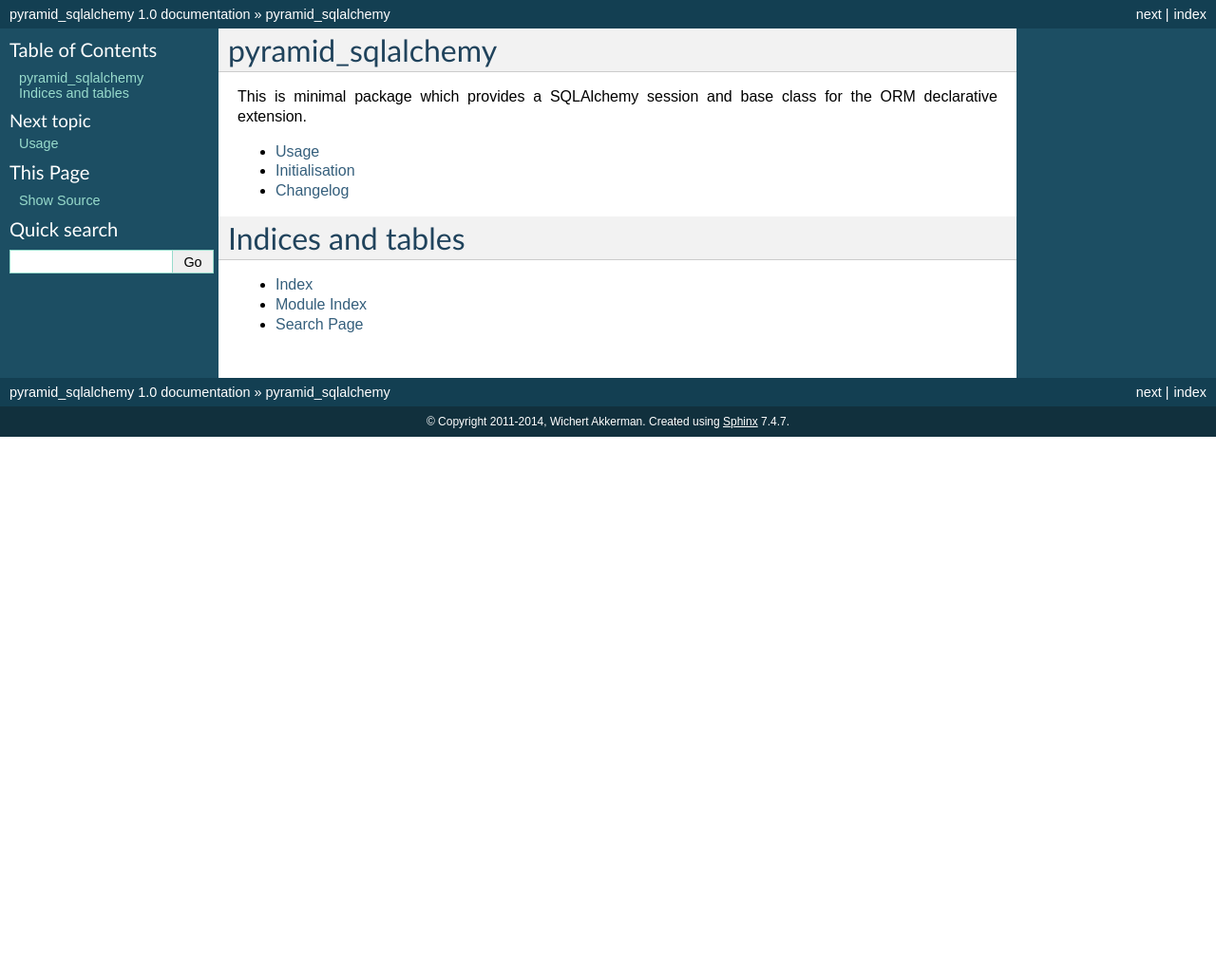
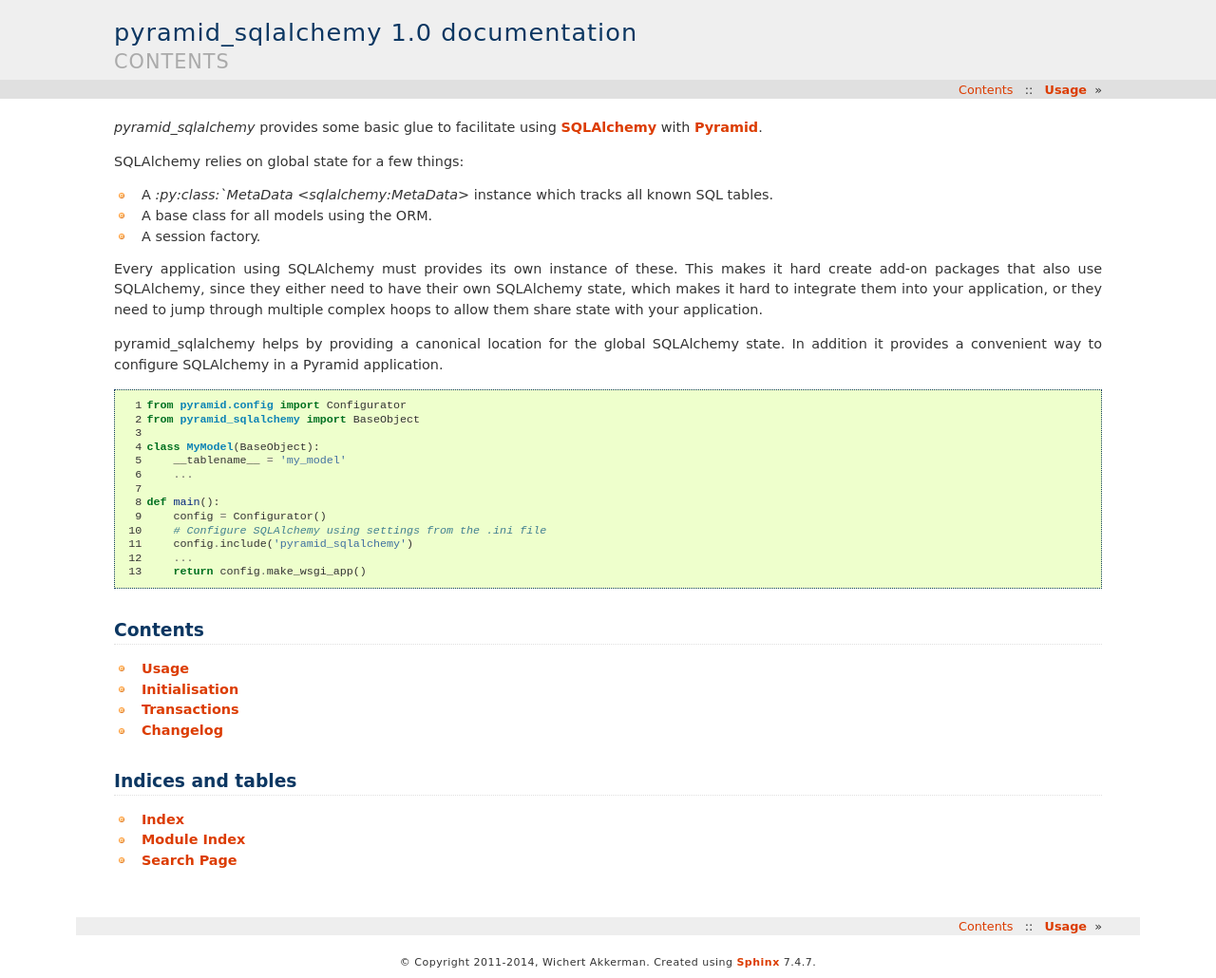
Before and after one commit to wichert/pyramid_sqlalchemy, a Sphinx documentation site: the page built from docs/index.rst, in a window 1280 px wide. Shown: the whole page at 95% size. Built offline with Sphinx 7.4.7, drawn with Linux system fonts in a browser that asks for light colours; before the commit the page ends 900 px from its top, so only the background shows below that.

Commit message:
Various documentation updates

```diff
--- a/docs/conf.py
+++ b/docs/conf.py
@@ -90,7 +90,7 @@
 
 # The theme to use for HTML and HTML Help pages.  See the documentation for
 # a list of builtin themes.
-html_theme = 'default'
+html_theme = 'haiku'
 
 # Theme options are theme-specific and customize the look and feel of a theme
 # further.  For a list of options available for each theme, see the
--- a/docs/index.rst
+++ b/docs/index.rst
@@ -1,15 +1,51 @@
-pyramid_sqlalchemy
-==================
+`pyramid_sqlalchemy` provides some basic glue to facilitate using
+`SQLAlchemy <http://www.sqlalchemy.org/>`_ with `Pyramid
+<docs.pylonsproject.org/projects/pyramid/en/latest/>`_.
 
-This is minimal package which provides a SQLAlchemy session and base class for
-the ORM declarative extension.
+SQLAlchemy relies on global state for a few things:
 
+* A `:py:class:`MetaData <sqlalchemy:MetaData>` instance which tracks all
+  known SQL tables.
+* A base class for all models using the ORM.
+* A session factory.
+
+Every application using SQLAlchemy must provides its own instance of these.
+This makes it hard create add-on packages that also use SQLAlchemy, since they
+either need to have their own SQLAlchemy state, which makes it hard to
+integrate them into your application, or they need to jump through multiple
+complex hoops to allow them share state with your application.
+
+pyramid_sqlalchemy helps by providing a canonical location for the global
+SQLAlchemy state. In addition it provides a convenient way to configure
+SQLAlchemy in a Pyramid application.
+
+.. code-block:: python
+   :linenos:
+
+   from pyramid.config import Configurator
+   from pyramid_sqlalchemy import BaseObject
+
+   class MyModel(BaseObject):
+       __tablename__ = 'my_model'
+       ...
+
+   def main():
+       config = Configurator()
+       # Configure SQLAlchemy using settings from the .ini file
+       config.include('pyramid_sqlalchemy')
+       ...
+       return config.make_wsgi_app()
+
+
+Contents
+========
 
 .. toctree::
    :maxdepth: 1
 
    usage
    init
+   transactions
    changes
 
 Indices and tables
--- a/docs/init.rst
+++ b/docs/init.rst
@@ -9,13 +9,15 @@
    config.include('pyramid_sqlalchemy')
 
 This will pick up any ``sqlalchemy.*`` entries from your ``.ini`` file and
-use those to configure SQLAlchemy.
+use those to configure SQLAlchemy. In particular the ``sqlalchemy.url``
+entry is used, which must contain a database URI.
 
 For non-Pyramid applications or special situations you can also use
 :py:func:`pyramid_sqlalchemy.init_sqlalchemy` to configure a SQLAlchemy engine
 directly:
 
 .. code-block:: python
+   :linenos:
 
    from sqlalchemy import create_engine
    from pyramid_sqlalchemy import init_sqlalchemy
```
Also changed, not shown: README.rst (+34 -4 lines), docs/transactions.rst (added, +84 -0 lines), docs/usage.rst (+7 -5 lines).
